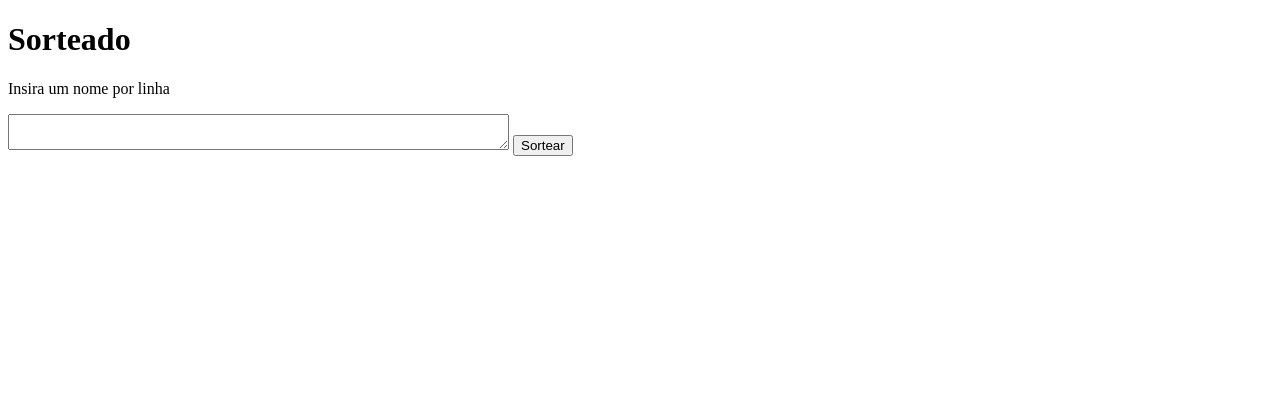
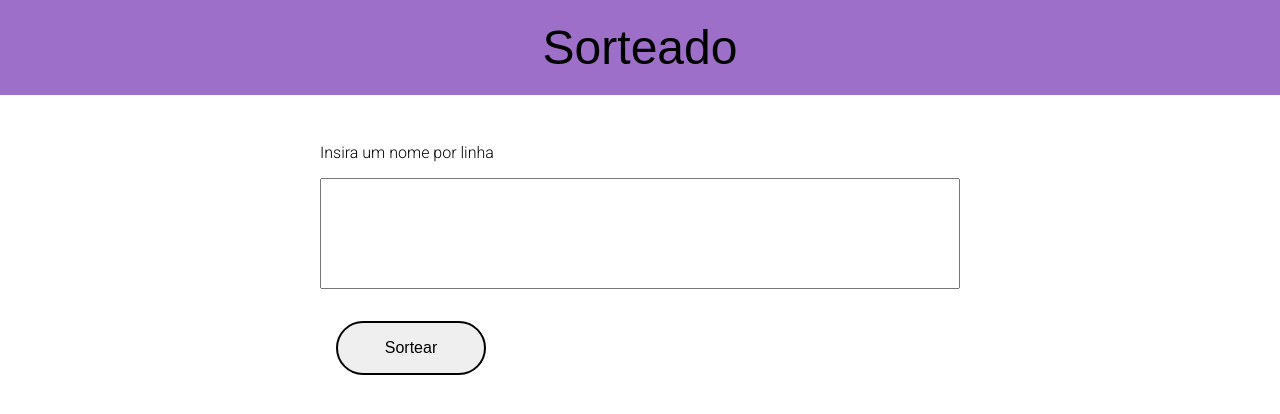
Before and after one commit to will4cod/sorteado, a plain HTML site: page index.html in a window 1280 px wide. Drawn offline with Linux system fonts and the light colour scheme; a web font is replaced by a local one.

Commit message:
Feito o css da pagina

```diff
--- a/index.html
+++ b/index.html
@@ -5,6 +5,13 @@
     <meta http-equiv="X-UA-Compatible" content="IE=edge">
     <meta name="viewport" content="width=device-width, initial-scale=1.0">
     <title>Sorteado</title>
+    <link rel="stylesheet" href="./style.css">
+    <link rel="preconnect" href="https://fonts.googleapis.com">
+<link rel="preconnect" href="https://fonts.gstatic.com" crossorigin>
+<link href="https://fonts.googleapis.com/css2?family=Encode+Sans+SC:wght@100;400&display=swap" rel="stylesheet">
+<link rel="preconnect" href="https://fonts.googleapis.com">
+<link rel="preconnect" href="https://fonts.gstatic.com" crossorigin>
+<link href="https://fonts.googleapis.com/css2?family=Roboto:wght@300&display=swap" rel="stylesheet">
 </head>
 <body>
     <header>
@@ -14,7 +21,7 @@
     <main>
         <section class="sorteio">
             <p>Insira um nome por linha</p>
-            <textarea name="nomes" id="" cols="60%" rows="auto"></textarea>
+            <textarea name="nomes" id="" wrap="off" cols="100%" rows="7"></textarea>
             <button name="sortear">Sortear</button>
         </section>
     </main>
--- a/style.css
+++ b/style.css
@@ -0,0 +1,55 @@
+*{
+    box-sizing: border-box;
+}
+
+body{
+    margin: 0;
+    padding: 0;
+}
+
+header{
+    background-color: rgb(158, 111, 201);
+    margin: 0;
+    padding: 20px;
+}
+
+header h1{
+    padding: 0;
+    margin: 0;
+    text-align: center;
+    font-family: 'Encode Sans SC', sans-serif;
+    font-size: 3em;
+    font-weight: 100;
+}
+
+.sorteio{
+    width: 50%;
+    margin: auto;
+    margin-top: 2em;
+    display: flex;
+    flex-direction: column;
+    justify-content: flex-start;
+}
+
+.sorteio p{
+    font-family: 'Roboto', sans-serif;
+}
+
+.sorteio textarea{
+    resize: none;
+}
+
+.sorteio button{
+    width: 150px;
+    margin-top: 2em;
+    margin-left: 1em;
+    padding: 1em;
+    font-size: 1em;
+    border-radius: 3rem;
+    border: 2px solid black;
+    cursor: pointer;
+}
+
+.sorteio button:hover{
+    border: 2px solid rgb(158, 111, 201);
+}
```
